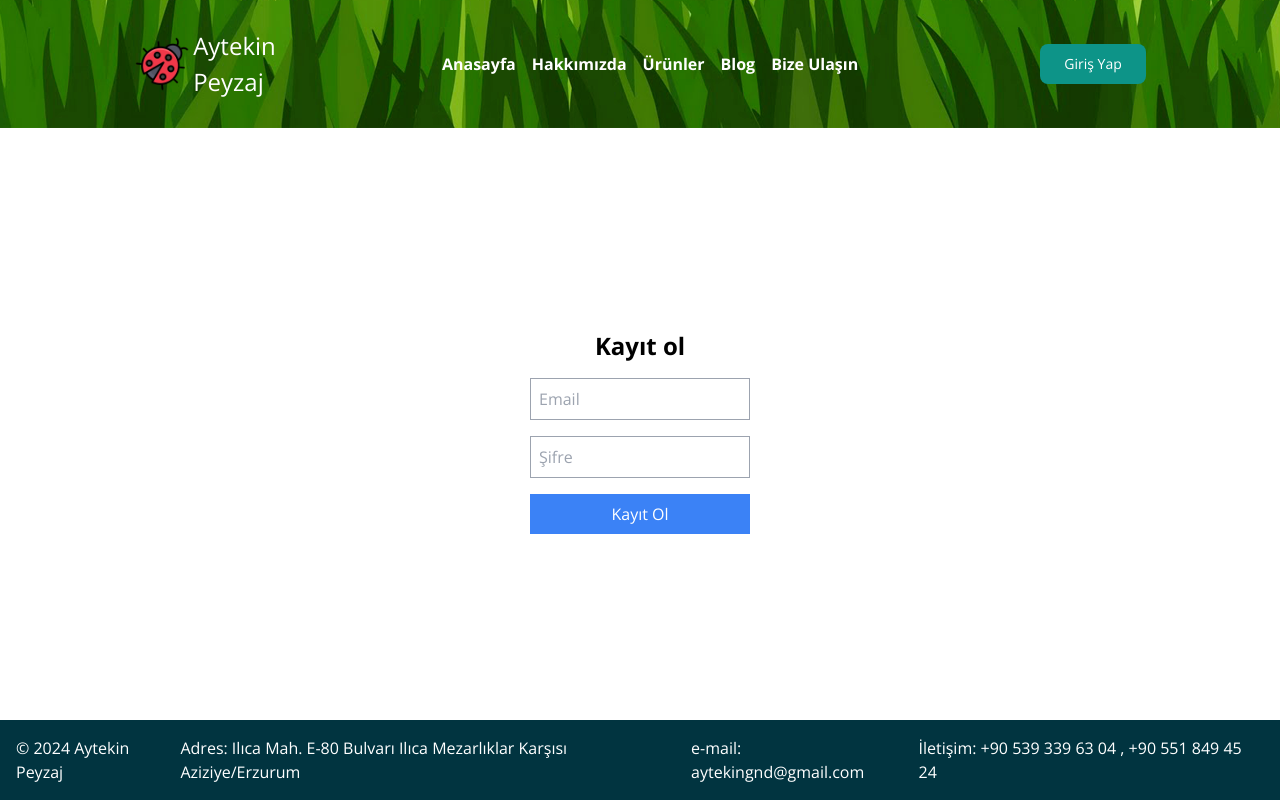
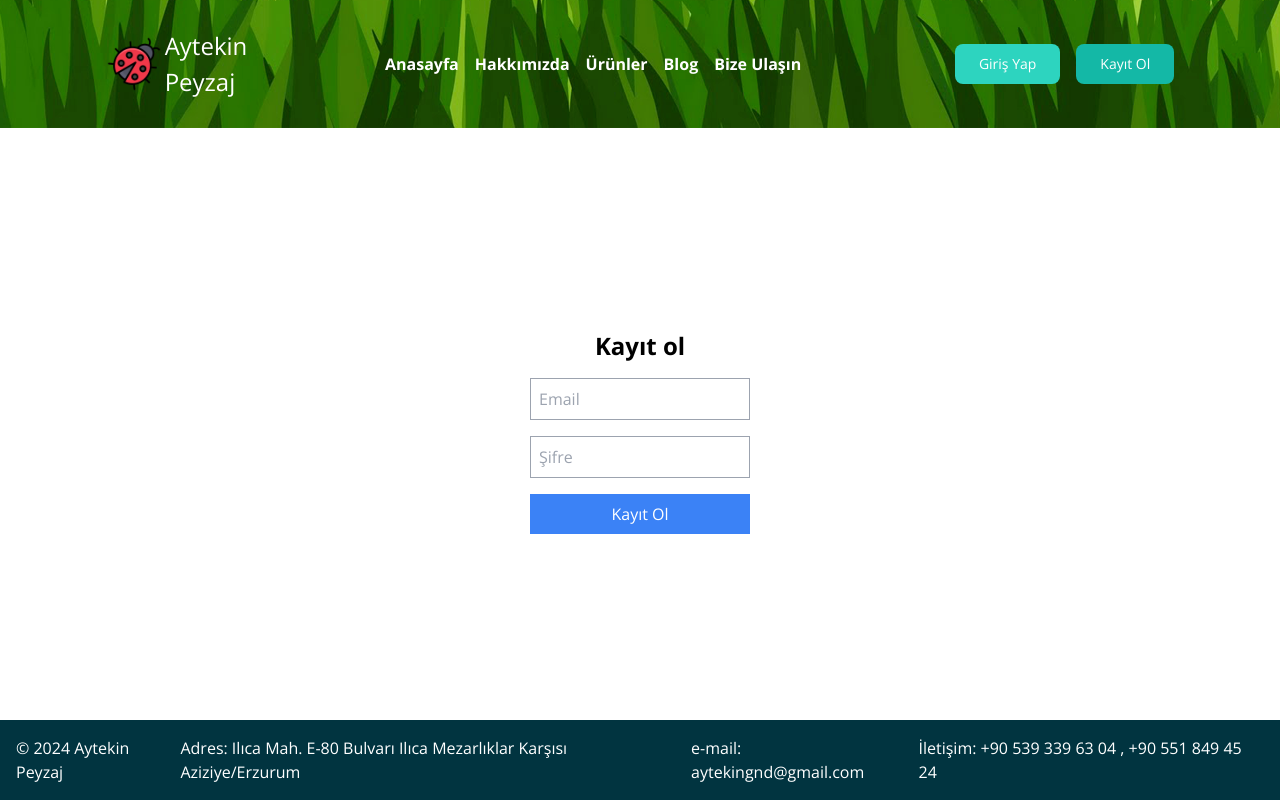
Before and after one commit to Cynfinitely/aytekinpeyzaj, a Next.js app: page /signUp in a window 1280 px wide. Built offline with nearby package versions, Linux system fonts and the light colour scheme; no server answers.

Commit message:
Sign Up Button Added to Header.

```diff
--- a/components/Header.tsx
+++ b/components/Header.tsx
@@ -44,16 +44,22 @@ export default function Header() {
           </div>
         </>
       ) : (
+        <div className="flex gap-4">
           <button>
             <Link href="/signIn">
-            <button
-              onClick={handleSignOut}
-              className="py-2.5 px-6 rounded-lg text-sm font-medium text-white bg-teal-600"
-            >
+              <button className="py-2.5 px-6 rounded-lg text-sm font-medium text-white bg-teal-400">
                 Giriş Yap
               </button>
             </Link>
           </button>
+          <button>
+            <Link href="/signUp">
+              <button className="py-2.5 px-6 rounded-lg text-sm font-medium text-white bg-teal-500">
+                Kayıt Ol
+              </button>
+            </Link>
+          </button>
+        </div>
       )}
     </header>
   );
--- a/pages/signUp.tsx
+++ b/pages/signUp.tsx
@@ -2,15 +2,18 @@ import { useState } from "react";
 import { useDispatch } from "react-redux";
 import { signUp } from "../redux/features/authSlice";
 import { AppDispatch } from "../redux/store";
+import { useRouter } from "next/router";
 
 function SignUp() {
   const [email, setEmail] = useState("");
   const [password, setPassword] = useState("");
   const dispatch: AppDispatch = useDispatch();
+  const router = useRouter();
 
-  const handleSubmit = (e: React.FormEvent) => {
+  const handleSubmit = async (e: React.FormEvent) => {
     e.preventDefault();
-    dispatch(signUp({ email, password }));
+    await dispatch(signUp({ email, password }));
+    router.push("/");
   };
 
   return (
```
Lines whose indentation alone changed are shown as unchanged.
